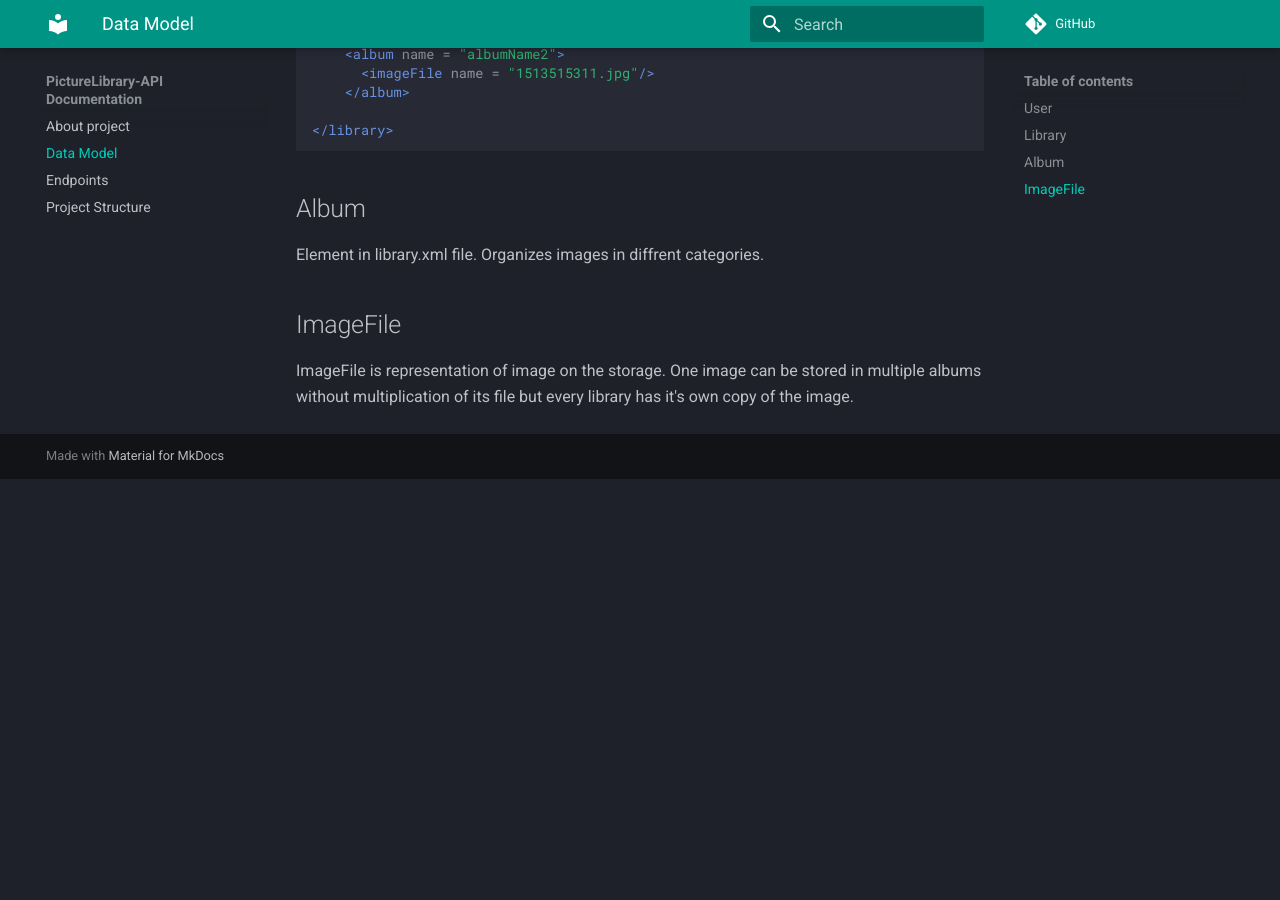
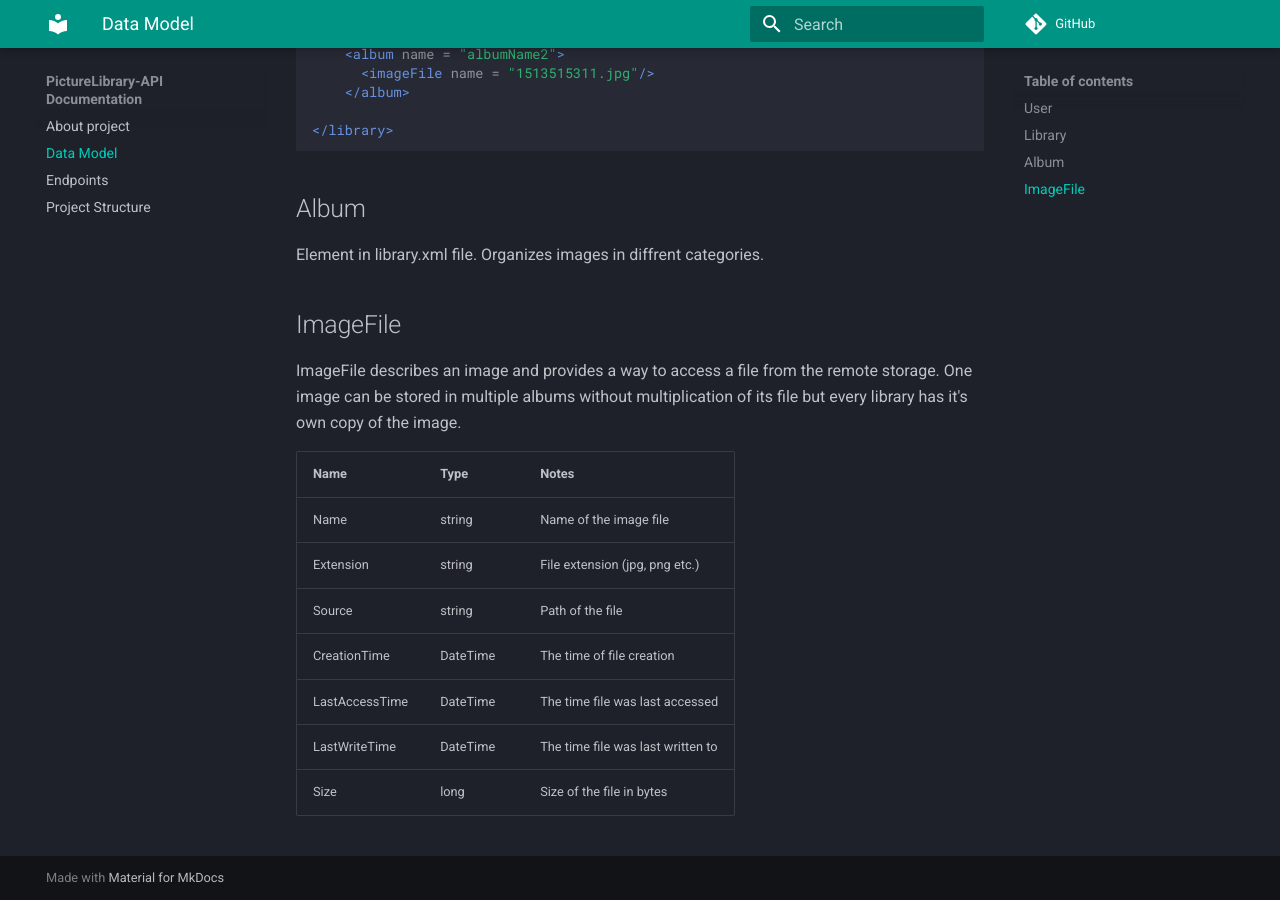
Before and after one commit to TomaszKumiega/PictureLibrary.API.Old, an MkDocs documentation site: the page built from docs/data-model.md, in a window 1280 px wide and 900 px high, scrolled down 548 px. Built offline with MkDocs 1.6.1 and Material for MkDocs 9.7.7, drawn with Linux system fonts in a browser that asks for light colours; comment, search, counter and statistics services are not loaded; before the commit the page ends 1026 px from its top, so only the background shows below that.

Commit message:
Add ImageFile properties

```diff
--- a/docs/data-model.md
+++ b/docs/data-model.md
@@ -34,5 +34,16 @@ Element in library.xml file. Organizes images in diffrent categories.
 
 ## ImageFile
 
-ImageFile is representation of image on the storage.
+ImageFile describes an image and provides a way to access a file from the remote storage.
 One image can be stored in multiple albums without multiplication of its file but every library has it's own copy of the image.
+
+
+| Name | Type | Notes |
+|------|------|-------|
+| Name | string | Name of the image file |
+| Extension | string | File extension (jpg, png etc.) |
+| Source | string | Path of the file |
+| CreationTime | DateTime | The time of file creation |
+| LastAccessTime | DateTime | The time file was last accessed |
+| LastWriteTime | DateTime | The time file was last written to |
+| Size | long | Size of the file in bytes |
```
